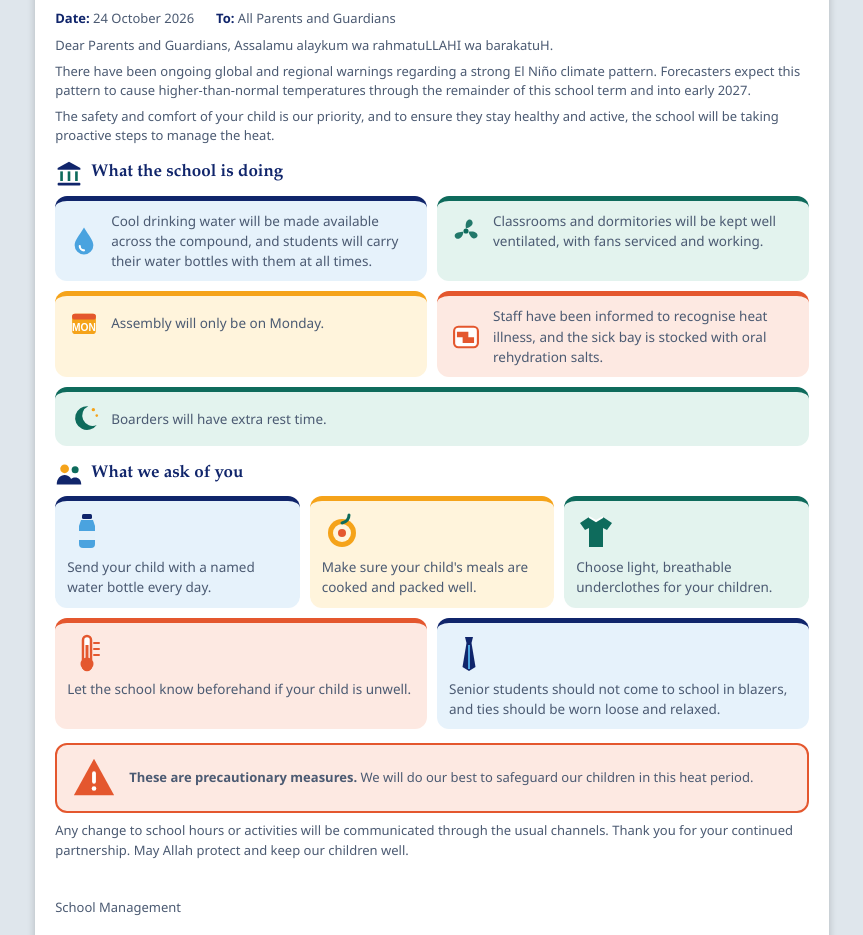
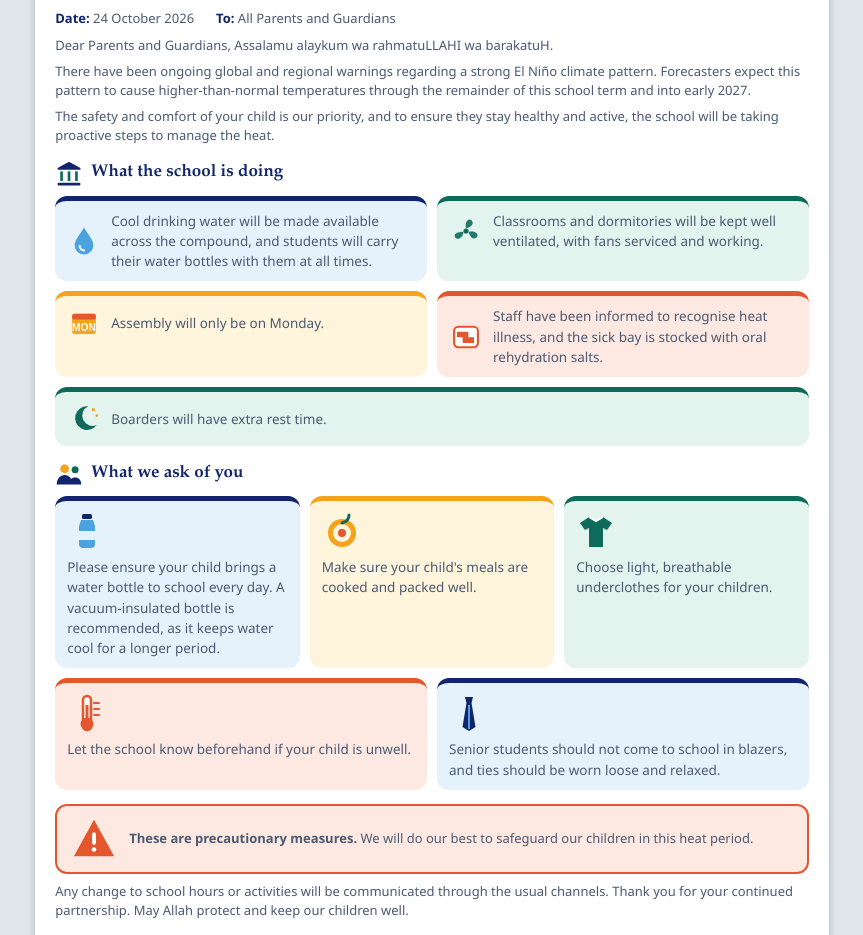
Before and after one commit to khallaad/CircularforParents, a plain HTML site: page index.html in a window 1280 px wide. Shown: the part 165-1100 px from the top of the page, without its empty margins (208-1071 px from the left). Drawn offline with Linux system fonts and the light colour scheme.

Commit message:
Revise water bottle instruction for students
Updated the message about bringing a water bottle to school for clarity and recommendation.

```diff
--- a/index.html
+++ b/index.html
@@ -106,7 +106,7 @@ h2 svg{flex:none;width:28px;height:28px}
 <div class="grid3">
  <div class="card c1">
   <svg viewBox="0 0 40 40" aria-hidden="true"><rect x="15" y="3" width="10" height="5" rx="1.5" fill="#10256b"></rect><path d="M14 9h12l2 6v18a4 4 0 0 1-4 4H16a4 4 0 0 1-4-4V15z" fill="#4aa3df"></path><rect x="12" y="20" width="16" height="9" fill="#fff" opacity=".85"></rect></svg>
-  <span>Send your child with a named water bottle every day.</span></div>
+  <span>Please ensure your child brings a water bottle to school every day. A vacuum-insulated bottle is recommended, as it keeps water cool for a longer period.</span></div>
  <div class="card c3">
   <svg viewBox="0 0 40 40" aria-hidden="true"><circle cx="20" cy="22" r="14" fill="#f5a31a"></circle><circle cx="20" cy="22" r="9" fill="#fff4dc"></circle><circle cx="20" cy="22" r="4" fill="#e4572e"></circle><path d="M27 4c0 5-3 7-7 8" stroke="#0e6b5c" stroke-width="3" fill="none" stroke-linecap="round"></path></svg>
   <span>Make sure your child's meals are cooked and packed well.</span></div>
```
